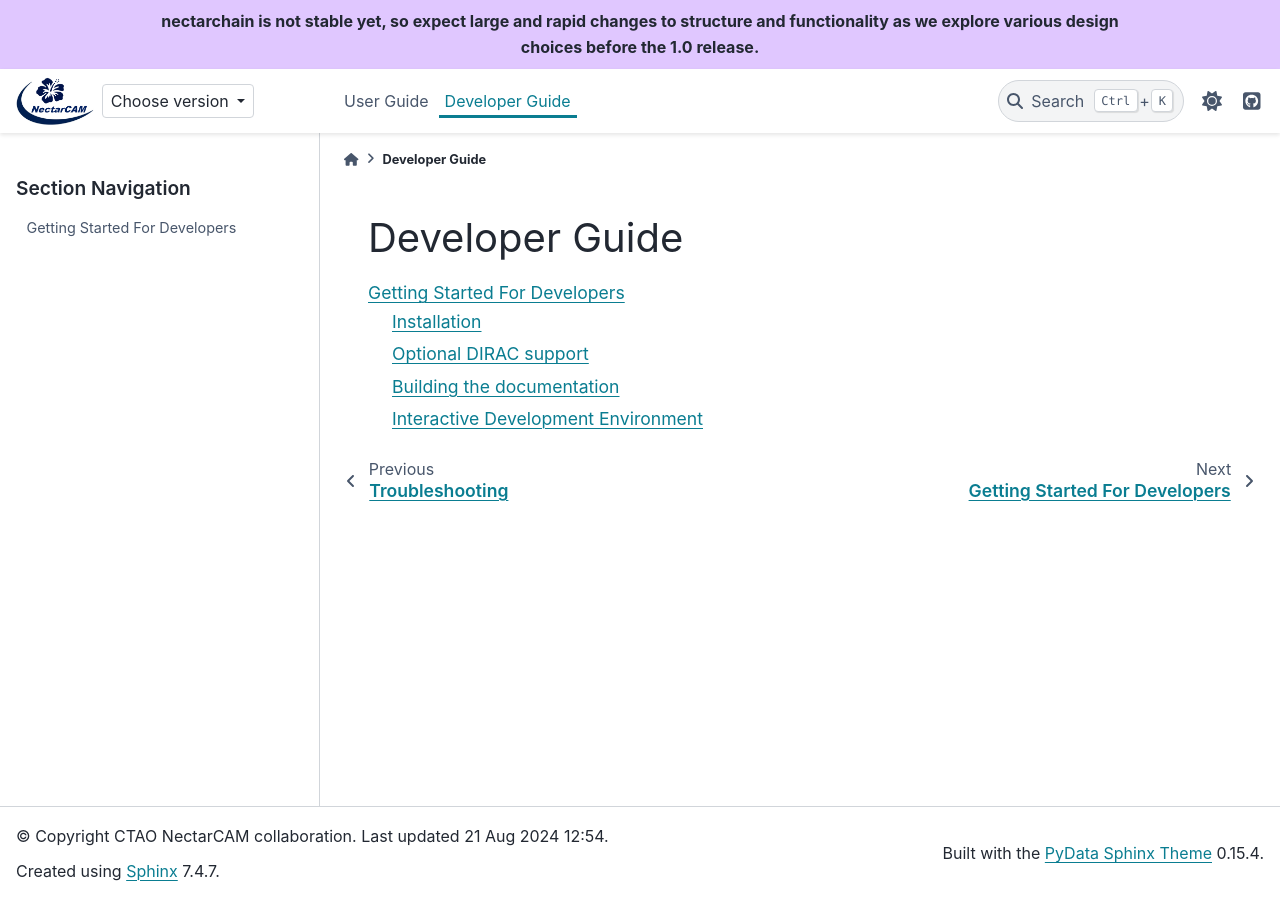
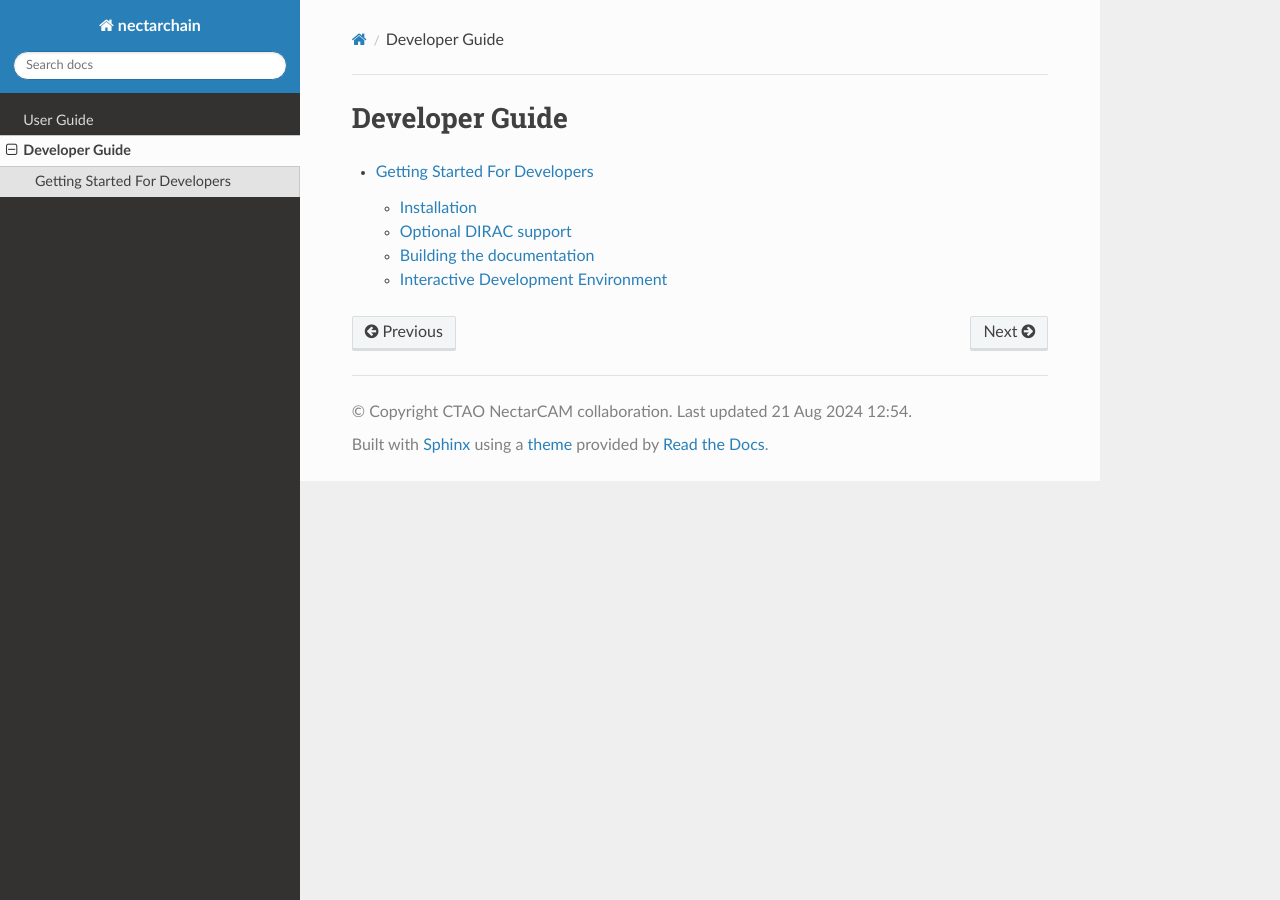
Before and after one commit to cta-observatory/nectarchain, a Sphinx documentation site: the page built from docs/developer-guide/index.rst, in a window 1280 px wide. Built offline with Sphinx 7.4.7 and the Read the Docs theme 2.0.0, drawn with Linux system fonts in a browser that asks for light colours; pages that are not in the unit, such as notebooks, are missing from menus; the version number could not be read and is left out; part of the change alters nothing that is shown.

Commit message:
Avoid Sphinx from being too nitpicky

```diff
--- a/docs/conf.py
+++ b/docs/conf.py
@@ -86,24 +86,6 @@ intersphinx_mapping = {
     "ctapipe": ("https://ctapipe.readthedocs.io/en/v0.19.3/", None),
 }
 
-# These links are ignored in the checks, necessary due to broken intersphinx for these
-nitpick_ignore = [
-    ("py:obj", "enum.auto"),
-    ("py:obj", "enum.IntFlag"),
-    ("py:obj", "enum.unique"),
-    # coming from inherited traitlets docs
-    ("py:class", "t.Union"),
-    ("py:class", "t.Dict"),
-    ("py:class", "t.Tuple"),
-    ("py:class", "t.List"),
-    ("py:class", "t.Any"),
-    ("py:class", "t.Type"),
-    ("py:class", "Config"),
-    ("py:class", "Unicode"),
-    ("py:class", "StrDict"),
-    ("py:class", "ClassesType"),
-]
-
 suppress_warnings = [
     "autosummary",
 ]
@@ -135,8 +117,9 @@ if not version_match or version_match.isdigit():
 # -- Options for HTML output -------------------------------------------------
 # https://www.sphinx-doc.org/en/master/usage/configuration.html#options-for-html-output
 
-html_theme = "pydata_sphinx_theme"
+# html_theme = "pydata_sphinx_theme"
 # html_theme = "alabaster"
+html_theme = "sphinx_rtd_theme"
 
 # Output file base name for HTML help builder.
 htmlhelp_basename = f"{project}doc"
```
Also changed, not shown: 1 other file.
